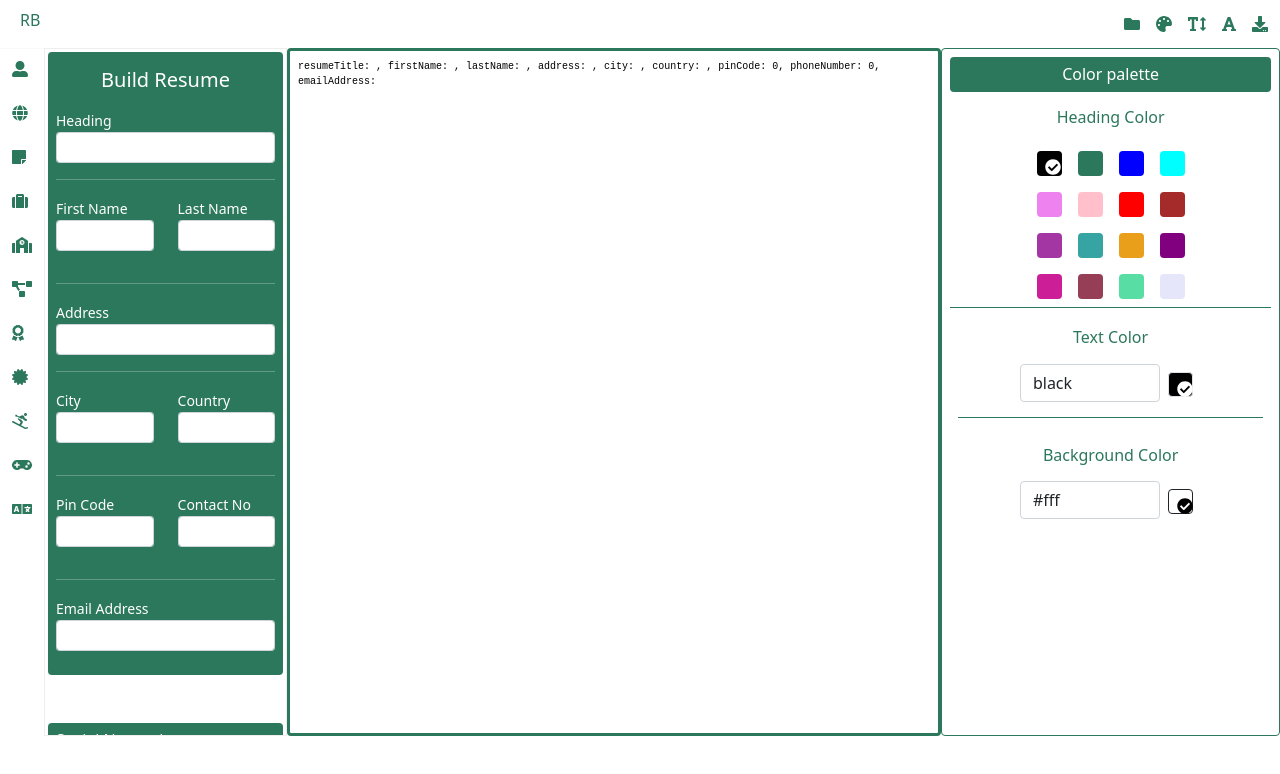
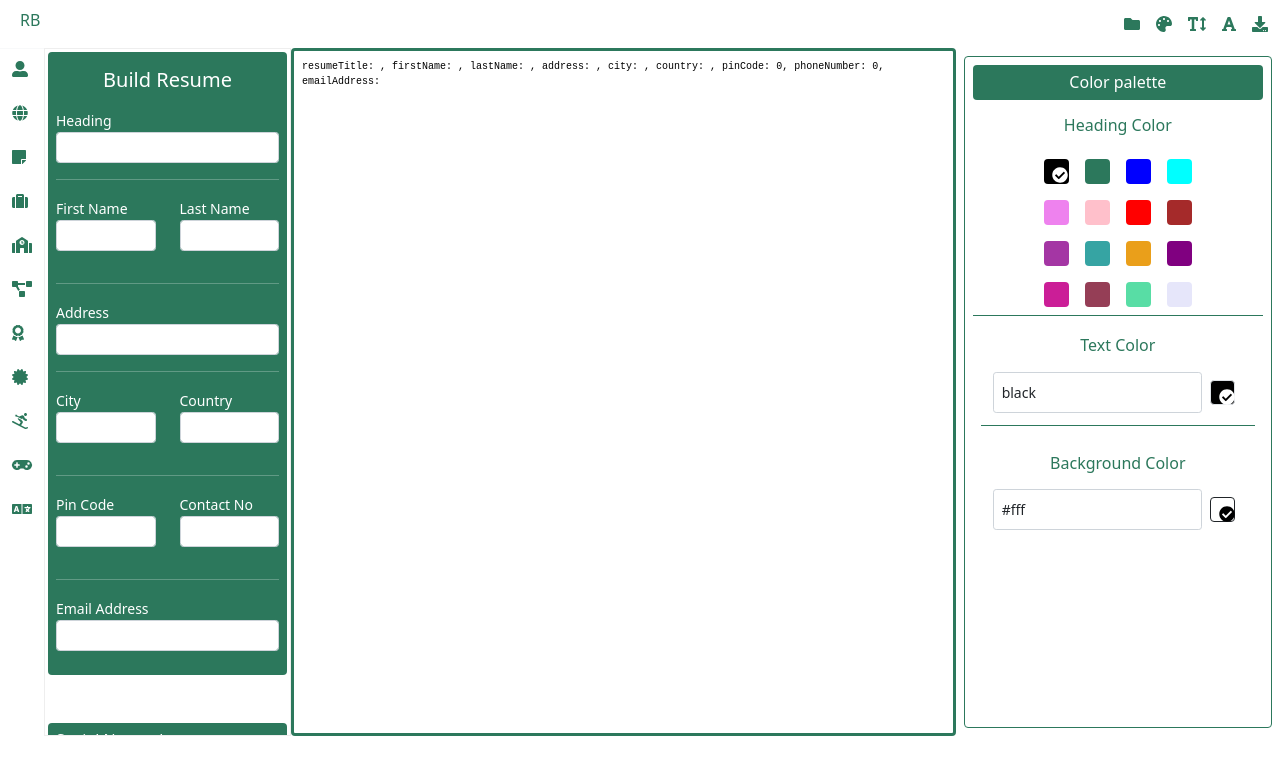
Before and after one commit to AndiswamyDev/resume-builder, a React (Create React App) app: page / in a window 1280 px wide. Both pictures are taken after a click on the element 1164 px from the left and 26 px from the top of the page. Shown: the top 774 px of the page. Built offline with nearby package versions, Linux system fonts and the light colour scheme.

Commit message:
UI adjusted for color palette

```diff
--- a/src/resume-builder/components/textBgColorOptions.tsx
+++ b/src/resume-builder/components/textBgColorOptions.tsx
@@ -1,21 +1,21 @@
 import React from 'react';
 import { FontAwesomeIcon } from '@fortawesome/react-fontawesome';
 import { faCheckCircle } from '@fortawesome/free-solid-svg-icons';
-import { FormControl } from 'react-bootstrap';
+import { FormControl, Row, Col } from 'react-bootstrap';
 import { TextBgColorsInterfaces } from '../interfaces';
 import { checkWhiteColors } from '../utils/checkValidations';
 
 class TextBgColors extends React.Component<TextBgColorsInterfaces>{
     render() {
         return (
-            <div className='d-flex justify-content-center m-2'>
-                <div className='w-50'>
+            <div className=' m-2'>
+                <div className='d-flex justify-content-center'>
                     <FormControl
+                        size='sm'
                         value={this.props.type === 'text' ? this.props.selectedProperties.selectedTextColor : this.props.selectedProperties.selectedBgColor}
                         autoComplete='off'
                         onChange={(event: any) => this.props.handleTextAndBgColor(this.props.type, event.target.value)}
                     />
-                </div>
                     {
                         this.props.type === 'text' ?
                             <span className={'m-2 p-2 color-palette-options rounded ' + (checkWhiteColors(this.props.selectedProperties.selectedTextColor) ? ' border border-dark' : 'border')} style={{ backgroundColor: this.props.type === 'text' ? this.props.selectedProperties.selectedTextColor : this.props.selectedProperties.selectedBgColor }}>
@@ -26,6 +26,8 @@ class TextBgColors extends React.Component<TextBgColorsInterfaces>{
                             </span>
                     }
                 </div>
+
+            </div>
         )
     }
 }
--- a/src/resume-builder/views/colorPalette.tsx
+++ b/src/resume-builder/views/colorPalette.tsx
@@ -10,7 +10,7 @@ class ColorOptions extends React.Component<ColorOptionsInterfaces>{
         console.log(this.props.selectedProperties);
         const colorOptions = [['black', '#2c785c', 'blue', 'aqua'], ['violet', 'pink', 'red', 'brown'], ['#a436a4', '#36a4a3', '#ea9f1a', 'purple'], ['#cb1e97', '#790a29c9', '#3cd796db', 'lavender']];
         return (
-            <div id={CONSTANTS.COLOUR_PALETTE_OPTION} className='d-flex  flex-column'>
+            <div id={CONSTANTS.COLOUR_PALETTE_OPTION} className='d-flex flex-column'>
                 <h6 className='d-flex justify-content-center bg-primary rounded p-2'>Color palette</h6>
                 <div className='border-bottom border-primary'>
                     <h6 className='d-flex justify-content-center text-primary rounded p-2'>Heading Color</h6>
--- a/src/resume-builder/views/toolbarOptions.tsx
+++ b/src/resume-builder/views/toolbarOptions.tsx
@@ -43,7 +43,7 @@ class ToolBarOptions extends React.Component<ToolBarOptionsInterface>{
             selectedBgColor: this.state.selectedBgColor
         }
         return (
-            <div className='d-flex flex-row border border-primary rounded p-2'>
+            <div className='d-flex flex-row border border-primary rounded p-2 m-2'>
                 {this.props.toolBarOptionType === 'templates' && <div id={CONSTANTS.TEMPLATES_OPTION}>
                     <div className='bg-primary rounded'>
                         <h6 className='p-2'>Templates</h6>
```
Lines whose indentation alone changed are shown as unchanged.
